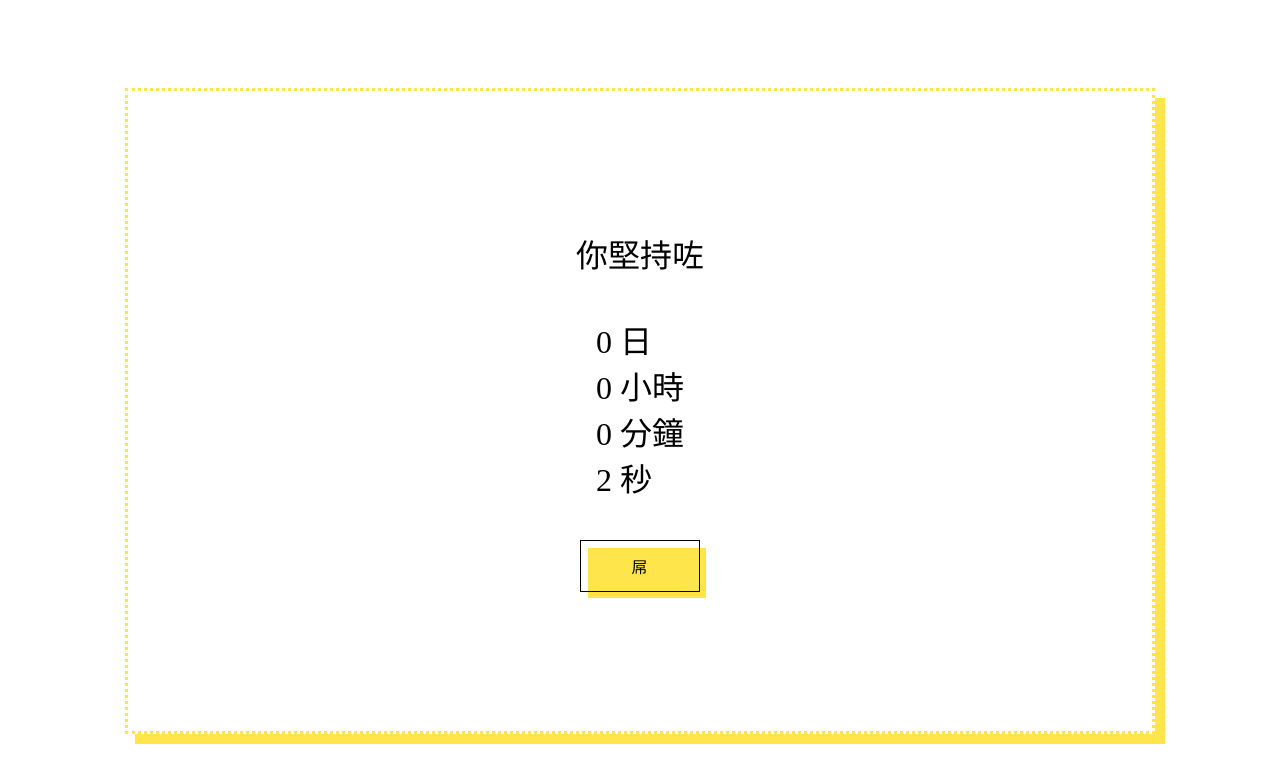
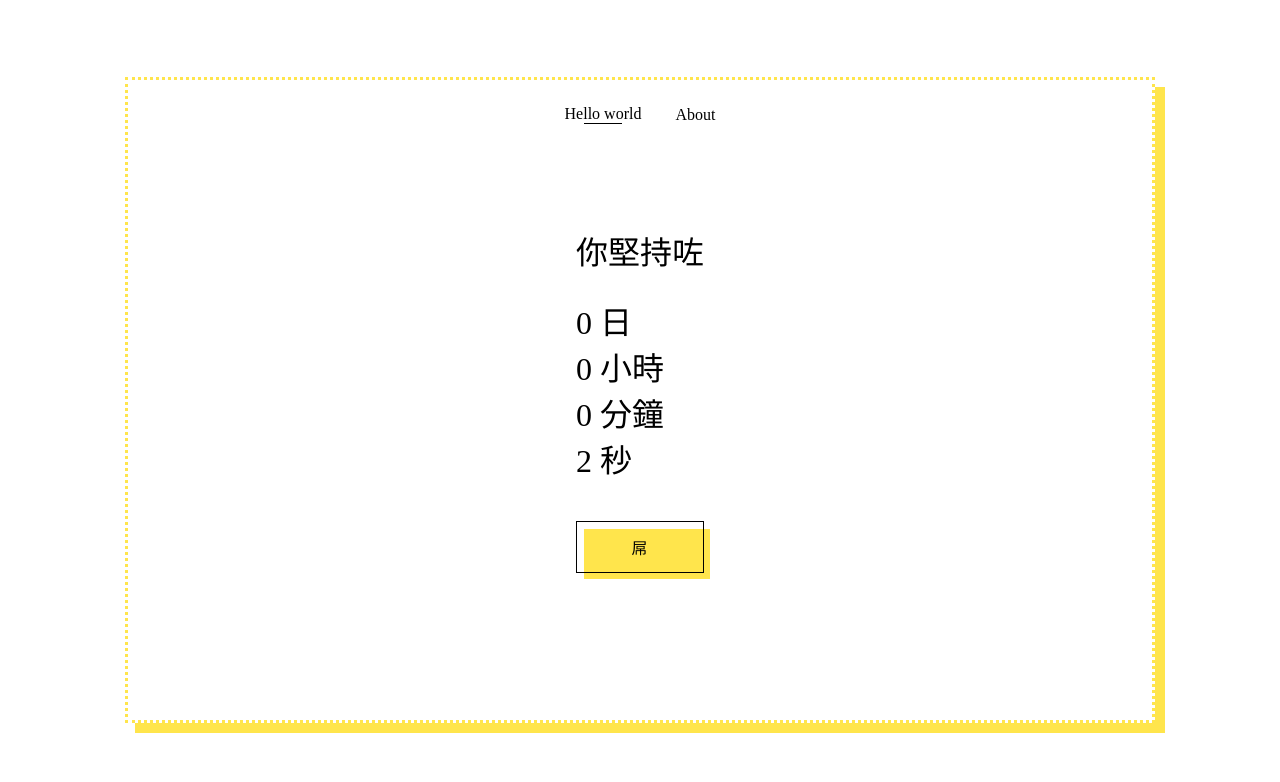
Before and after one commit to wingstako/stop-the-nut, a SvelteKit app: page / in a window 1280 px wide. Both pictures are taken after a click on the button "開始戒色". Shown: the top 782 px of the page. Built offline with nearby package versions, Linux system fonts and the light colour scheme.

Commit message:
feat: 🚧 add tabs (WIP)

```diff
--- a/src/app.html
+++ b/src/app.html
@@ -4,6 +4,7 @@
 		<meta charset="utf-8" />
 		<link rel="icon" href="%sveltekit.assets%/favicon.ico" />
 		<link rel="apple-touch-icon" href="%sveltekit.assets%/apple-touch-icon.png"/>
+		<title>Stop the Nut</title>
 		<meta name="viewport" content="width=device-width" />
 		%sveltekit.head%
 	</head>
--- /dev/null
+++ b/src/lib/components/tabs.svelte
@@ -0,0 +1,93 @@
+<script lang="ts">
+  export let items: NUT.Tab[] = [];
+  export let activeTabValue = 1;
+
+  const handleClick: any = (tabValue: number) => () =>
+    (activeTabValue = tabValue);
+</script>
+
+<div class="content">
+  <ul>
+    {#each items as item}
+      <li class={activeTabValue === item.value ? "active" : ""}>
+        <span on:click={handleClick(item.value)}>{item.label}</span>
+      </li>
+    {/each}
+  </ul>
+  {#each items as item}
+    {#if activeTabValue == item.value}
+      <div class="box">
+        <svelte:component this={item.component} />
+      </div>
+    {/if}
+  {/each}
+</div>
+
+<style>
+
+  .content {
+    border-color: #ffe54c;
+    border-style: dotted;
+    height: 80vh;
+    width: 80vw;
+    /* display: flex; */
+    /* justify-content: center; */
+    align-items: center;
+    /* flex-direction: column; */
+    box-shadow: 10px 10px #ffe54c;
+  }
+
+  .content > ul, .box {
+    display: flex;
+    justify-content: center;
+    align-items: center;
+  }
+
+  ul {
+    display: flex;
+    flex-wrap: wrap;
+    padding-left: 0;
+    margin-bottom: 10vh;
+    list-style: none;
+    /* border-bottom: 1px solid #ffe54c; */
+  }
+  li {
+    margin-bottom: -1px;
+  }
+
+  .box {
+  margin: 0;
+  position: absolute;
+  top: 50%;
+  left: 50%;
+  transform: translate(-50%, -50%);
+  }
+
+  span {
+    border: 1px solid transparent;
+    display: block;
+    padding: 0.5rem 1rem;
+    cursor: pointer;
+  }
+
+  span:hover {
+    background-color: #fde979de;
+  }
+
+  li.active > span {
+    position: relative;
+  }
+
+
+  li.active > span::after {
+
+    content: ""; /* This is necessary for the pseudo element to work. */
+    display: block; /* This will put the pseudo element on its own line. */
+    margin: 0 auto; /* This will center the border. */
+    width: 50%; /* Change this to whatever width you want. */
+
+    border-bottom: 1px solid black;
+    border-bottom-width: 5;
+  }
+
+</style>
--- /dev/null
+++ b/src/lib/tabs/about.svelte
@@ -0,0 +1,5 @@
+<div>
+    <h1>
+        Hi you should stop nutting
+    </h1>
+</div>
--- /dev/null
+++ b/src/lib/tabs/timer.svelte
@@ -0,0 +1,126 @@
+<script lang="ts">
+  import { readable } from "svelte/store";
+  import { hasStart, startDateMillis } from "$lib/store";
+  import dayjs from "dayjs";
+
+  let hasStartValue = false;
+  hasStart.subscribe((value) => {
+    hasStartValue = value;
+  });
+
+  let startDateMillisValue = 0;
+  startDateMillis.subscribe((value) => {
+    startDateMillisValue = Number(value);
+  });
+
+  let second = 0,
+    minute = 0,
+    hour = 0,
+    day = 0;
+
+  const time = readable(0, function start(set) {
+    const interval = setInterval(() => {
+      if (hasStart && startDateMillisValue > 500) {
+        set(dayjs().diff(startDateMillisValue, "milliseconds"));
+        second = Math.floor(($time / 1000) % 60);
+        minute = Math.floor(($time / 1000 / 60) % 60);
+        hour = Math.floor(($time / 1000 / 60 / 60) % 24);
+        day = Math.floor($time / 1000 / 60 / 60 / 24);
+      } else {
+        set(0);
+      }
+    }, 1000);
+  });
+
+  function startTimer() {
+    startDateMillis.set(Date.now());
+    hasStart.set(true);
+  }
+
+  function resetTimer() {
+    startDateMillisValue = 0;
+    hasStart.set(false);
+    startDateMillis.set(0);
+    (second = 0), (minute = 0), (hour = 0), (day = 0);
+  }
+
+  let currentDate = new Date();
+</script>
+
+<div class="timer-container">
+  {#if hasStartValue && startDateMillisValue != 0}
+    <div class="timer-text">你堅持咗</div>
+    <div class="timer">
+      <div id="day">{day} 日</div>
+
+      <div id="hour">{hour} 小時</div>
+
+      <div id="minute">{minute} 分鐘</div>
+
+      <div id="second">{second} 秒</div>
+    </div>
+
+    <button on:click={resetTimer} class="button">屌</button>
+  {:else}
+    <button on:click={startTimer} class="button">開始戒色</button>
+  {/if}
+</div>
+
+<style>
+  @import url("https://fonts.googleapis.com/css2?family=Roboto:wght@100&display=swap");
+
+
+  .timer-container {
+    display: flex;
+    flex-direction: column;
+  }
+
+  .timer {
+    padding-top: 3vh;
+    padding-bottom: 5vh;
+    font-size: xx-large;
+  }
+
+  .timer-text {
+    font-size: xx-large;
+  }
+
+  .button {
+    font-size: 16px;
+    font-weight: 200;
+    letter-spacing: 1px;
+    padding: 13px 20px 13px;
+    outline: 0;
+    border: 1px solid black;
+    /* font-family: "Roboto", sans-serif; */
+    cursor: pointer;
+    position: relative;
+    background-color: rgba(0, 0, 0, 0);
+    user-select: none;
+    -webkit-user-select: none;
+    touch-action: manipulation;
+  }
+
+  .button:after {
+    content: "";
+    background-color: #ffe54c;
+    width: 100%;
+    z-index: -1;
+    position: absolute;
+    height: 100%;
+    top: 7px;
+    left: 7px;
+    transition: 0.2s;
+  }
+
+  .button:hover:after {
+    top: 0px;
+    left: 0px;
+  }
+
+  @media (min-width: 768px) {
+    .button {
+      padding: 13px 50px 13px;
+    }
+  }
+</style>
--- a/src/routes/+page.svelte
+++ b/src/routes/+page.svelte
@@ -1,72 +1,52 @@
 <script lang="ts">
-  import { readable } from "svelte/store";
-  import { hasStart, startDateMillis } from "$lib/store";
-  import dayjs from "dayjs";
+  import Tabs from "$lib/components/tabs.svelte";
+  import About from "$lib/tabs/about.svelte";
+  import Timer from "$lib/tabs/timer.svelte";
 
-  let hasStartValue = false;
-  hasStart.subscribe((value) => {
-    hasStartValue = value;
-  });
 
-  let startDateMillisValue = 0;
-  startDateMillis.subscribe((value) => {
-    startDateMillisValue = Number(value);
-  });
+  let items: NUT.Tab[] = [
+    {
+      label: "Hello world",
+      value: 1,
+      component: Timer,
+    },
+    {
+      label: "About",
+      value: 2,
+      component: About,
+    },
+  ];
 
-  let second = 0,
-    minute = 0,
-    hour = 0,
-    day = 0;
+  // let activeTab = 0,
+  //   state = 0;
 
-  const time = readable(0, function start(set) {
-    const interval = setInterval(() => {
-      if (hasStart && startDateMillisValue > 500) {
-        set(dayjs().diff(startDateMillisValue, "milliseconds"));
-        second = Math.floor(($time / 1000) % 60);
-        minute = Math.floor(($time / 1000 / 60) % 60);
-        hour = Math.floor(($time / 1000 / 60 / 60) % 24);
-        day = Math.floor($time / 1000 / 60 / 60 / 24);
-      } else {
-        set(0);
-      }
-    }, 1000);
-  });
+  // let slideWrapper, anim;
 
-  function startTimer() {
-    startDateMillis.set(Date.now());
-    hasStart.set(true);
-  }
+  // function animController() {
+  //   if (activeTab == state) return;
 
-  function resetTimer() {
-    startDateMillisValue = 0;
-    hasStart.set(false);
-    startDateMillis.set(0);
-    (second = 0), (minute = 0), (hour = 0), (day = 0);
-  }
+  //   const nodeWidth = slideWrapper.offsetWidth;
+  //   const currentMultiplier = activeTab > state ? 1 : -1;
 
-  let currentDate = new Date();
+  //   console.log(`activeTab ${activeTab > state ? ">" : "<"} state`);
+
+  //   anim = {
+  //     in: nodeWidth * currentMultiplier,
+  //     out: nodeWidth * -currentMultiplier,
+  //   };
+  // }
+
+  // $: if (slideWrapper) {
+  //   animController();
+  //   state = activeTab;
+  // }
+  // $: currentTab = tabItems[activeTab];
+  // $: slideWrapper && console.log(slideWrapper.offsetWidth);
 </script>
 
 <div class="main">
-  <div class="outer" />
-
-  <div class="content">
-    {#if hasStartValue && startDateMillisValue != 0}
-      <div class="timer-text">你堅持咗</div>
-      <div class="timer">
-        <div id="day">{day} 日</div>
-
-        <div id="hour">{hour} 小時</div>
-
-        <div id="minute">{minute} 分鐘</div>
-
-        <div id="second">{second} 秒</div>
-      </div>
-
-      <button on:click={resetTimer} class="button">屌</button>
-    {:else}
-      <button on:click={startTimer} class="button">開始戒色</button>
-    {/if}
+  <div class="outer">
+    <Tabs {items} />
   </div>
 </div>
 
@@ -75,72 +55,16 @@
 
   .main,
   .outer {
-    height: 10vh;
+    margin: 0;
+    position: absolute;
+    top: 50%;
+    left: 50%;
+    -ms-transform: translate(-50%, -50%);
+    transform: translate(-50%, -50%);
   }
 
   .main {
     display: table;
     margin: 0 auto;
   }
-
-  .content {
-    border-color: #ffe54c;
-    border-style: dotted;
-    height: 80vh;
-    width: 80vw;
-    display: flex;
-    justify-content: center;
-    align-items: center;
-    flex-direction: column;
-    box-shadow: 10px 10px #ffe54c;
-  }
-
-  .timer {
-    padding-top: 5vh;
-    padding-bottom: 5vh;
-    font-size: xx-large;
-  }
-
-  .timer-text {
-    font-size: xx-large;
-  }
-
-  .button {
-    font-size: 16px;
-    font-weight: 200;
-    letter-spacing: 1px;
-    padding: 13px 20px 13px;
-    outline: 0;
-    border: 1px solid black;
-    /* font-family: "Roboto", sans-serif; */
-    cursor: pointer;
-    position: relative;
-    background-color: rgba(0, 0, 0, 0);
-    user-select: none;
-    -webkit-user-select: none;
-    touch-action: manipulation;
-  }
-
-  .button:after {
-    content: "";
-    background-color: #ffe54c;
-    width: 100%;
-    z-index: -1;
-    position: absolute;
-    height: 100%;
-    top: 7px;
-    left: 7px;
-    transition: 0.2s;
-  }
-
-  .button:hover:after {
-    top: 0px;
-    left: 0px;
-  }
-
-  @media (min-width: 768px) {
-    .button {
-      padding: 13px 50px 13px;
-    }
-  }
 </style>
```
Also changed, not shown: src/app.d.ts (+6 -5 lines), src/lib/tabs/settings.svelte (added).
